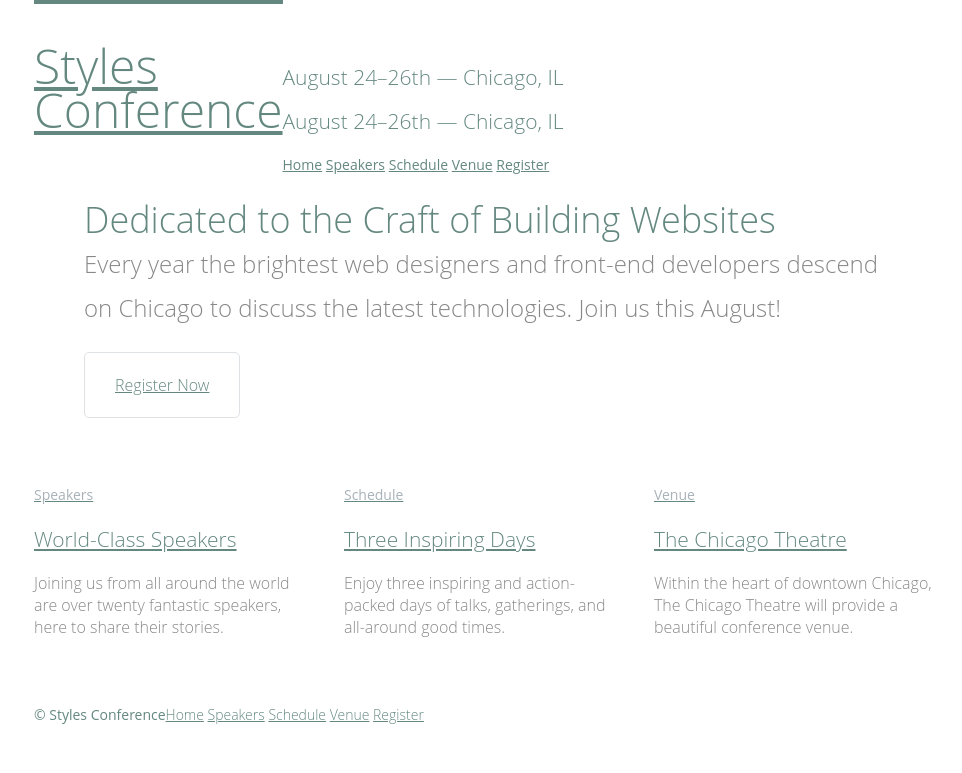
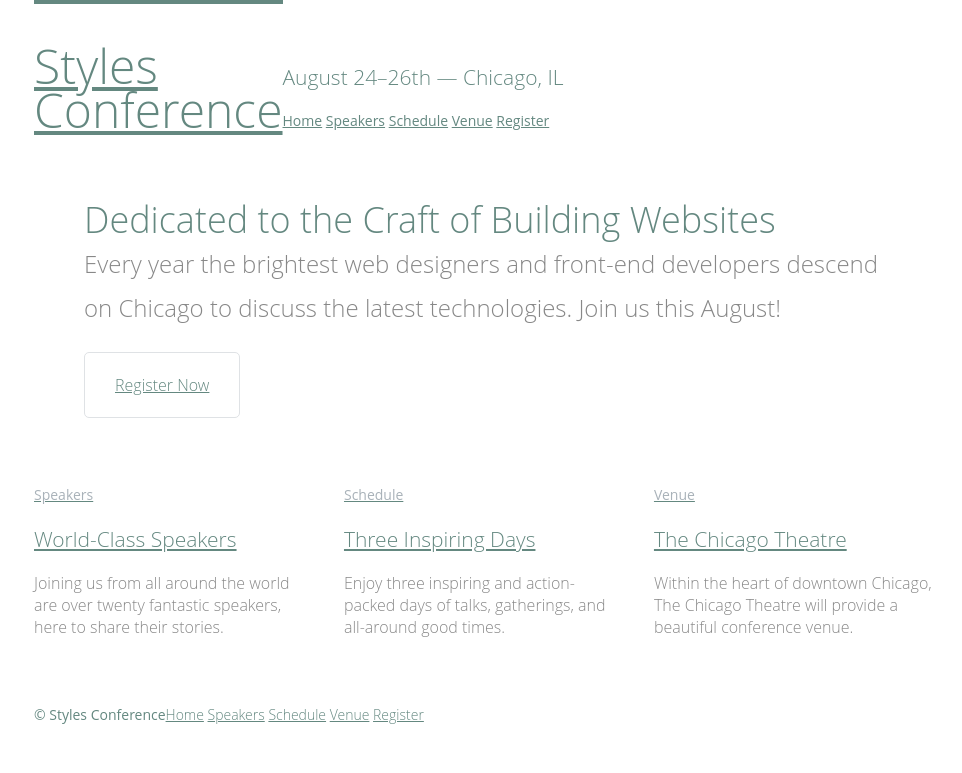
Before and after one commit to 246706/styles-conference, a plain HTML site: page index.html in a window 1280 px wide. Shown: the whole page, without its empty margins (156-1118 px from the left). Drawn offline with Linux system fonts and the light colour scheme.

Commit message:
Update index.html

```diff
--- a/index.html
+++ b/index.html
@@ -17,7 +17,6 @@
         <a href="index.html">Styles <br> Conference</a>
       </h1>
       <h3 class="tagline">August 24&ndash;26th &mdash; Chicago, IL</h3>
-      <h3>August 24&ndash;26th &mdash; Chicago, IL</h3>
 
       <nav class="primary-nav">
         <a href="index.html">Home</a>
```
